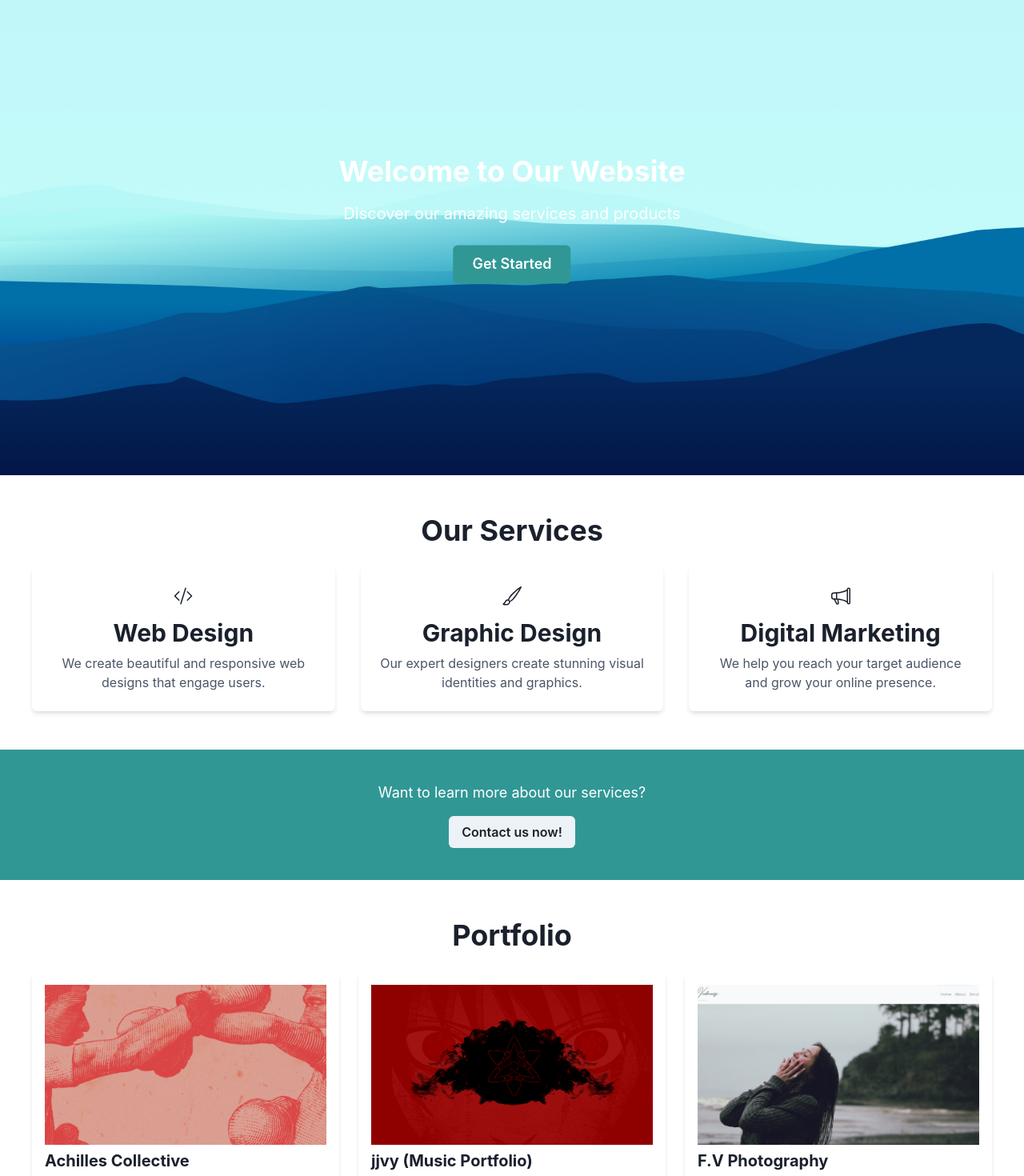
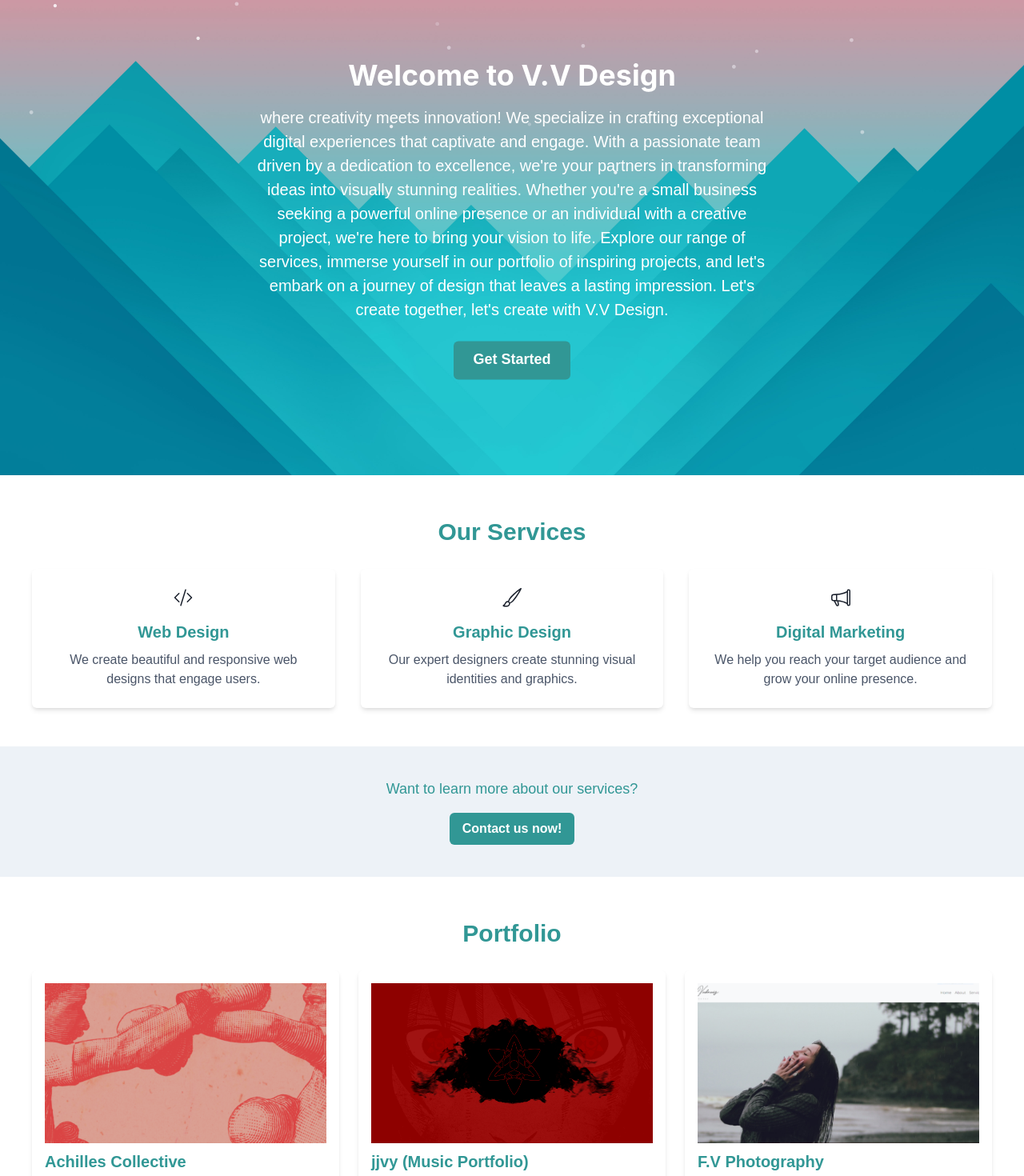
Before and after one commit to JvyJay/vv-design, a React (Create React App) app: page / in a window 1280 px wide. Shown: the part 178-1648 px from the top of the page at 80% size. Built offline with nearby package versions, Linux system fonts and the light colour scheme.

Commit message:
banner fix, font change -- general design additives

```diff
--- a/src/App.css
+++ b/src/App.css
@@ -1,3 +1,5 @@
+@import url('https://fonts.googleapis.com/css2?family=Josefin+Sans:wght@200;400;500;600;700&family=Raleway:wght@100;200;300;400;500;600;700;800;900&display=swap');
+
 .App {
   text-align: center;
 }
@@ -32,6 +34,7 @@
   from {
     transform: rotate(0deg);
   }
+
   to {
     transform: rotate(360deg);
   }
--- a/src/components/HeroArea.js
+++ b/src/components/HeroArea.js
@@ -1,6 +1,6 @@
 import React from 'react'
 import { Box, Heading, Text, Button, Flex } from '@chakra-ui/react';
-import heroImage from '../img/hero-area.jpg'; // Replace with your image path
+import heroImage from '../img/hero-area2.jpg'; // Replace with your image path
 
 export default function HeroArea() {
   return (
@@ -16,10 +16,10 @@ export default function HeroArea() {
     >
       <Box position="absolute" top="50%" left="50%" transform="translate(-50%, -50%)" textAlign="center">
         <Heading as="h1" size="xl" mb={4}>
-          Welcome to Our Website
+        Welcome to V.V Design
         </Heading>
         <Text fontSize="xl" mb={6}>
-          Discover our amazing services and products
+        where creativity meets innovation! We specialize in crafting exceptional digital experiences that captivate and engage. With a passionate team driven by a dedication to excellence, we're your partners in transforming ideas into visually stunning realities. Whether you're a small business seeking a powerful online presence or an individual with a creative project, we're here to bring your vision to life. Explore our range of services, immerse yourself in our portfolio of inspiring projects, and let's embark on a journey of design that leaves a lasting impression. Let's create together, let's create with V.V Design.
         </Text>
         <Flex justifyContent="center">
           <Button colorScheme="teal" size="lg">
--- a/src/components/PortfolioSection.js
+++ b/src/components/PortfolioSection.js
@@ -1,5 +1,5 @@
 import React from 'react';
-import { Box, Heading, SimpleGrid, Button } from '@chakra-ui/react';
+import { Box, Text, SimpleGrid, Button } from '@chakra-ui/react';
 import ProjectCard from './ProjectCard'; // Import the ProjectCard component
 // Images
 import project1 from '../img/achilles-collective.png';
@@ -31,9 +31,9 @@ const portfolioData = [
 const PortfolioSection = () => {
   return (
     <Box maxW="1200px" mx="auto" py={12}>
-      <Heading as="h2" size="xl" textAlign="center" mb={6}>
+      <Text color='teal.500' fontSize='3xl' fontWeight="bold" textAlign="center" mb={6}>
         Portfolio
-      </Heading>
+      </Text>
       <SimpleGrid columns={{ base: 1, md: 2, lg: 3 }} spacing={6}>
         {portfolioData.map((project, index) => (
           <ProjectCard
--- a/src/components/ProjectCard.js
+++ b/src/components/ProjectCard.js
@@ -1,13 +1,13 @@
 import React from 'react';
-import { Box, Image, Heading, Text, Button } from '@chakra-ui/react';
+import { Box, Image, Text, Button } from '@chakra-ui/react';
 
 const ProjectCard = ({ title, imageUrl, description, link }) => {
   return (
     <Box bg="white" boxShadow="md" p={4} borderRadius="md">
       <Image src={imageUrl} alt={title} h="200px" objectFit="cover" mb={2} />
-      <Heading as="h3" size="md" mb={2}>
+      <Text color='teal.500' fontWeight="bold" fontSize="xl" mb={2}>
         {title}
-      </Heading>
+      </Text>
       <Text mb={2}>{description}</Text>
       <Button as="a" href={link} colorScheme="teal" size="sm">
               Learn More
--- a/src/components/ServiceCard.js
+++ b/src/components/ServiceCard.js
@@ -1,5 +1,5 @@
 import React from 'react';
-import { Box, Heading, Text, Flex, Icon } from '@chakra-ui/react';
+import { Box, Text, Flex, Icon } from '@chakra-ui/react';
 
 const ServiceCard = ({ title, description, icon }) => {
   return (
@@ -7,9 +7,9 @@ const ServiceCard = ({ title, description, icon }) => {
       <Flex alignItems="center" justifyContent="center" mb={4}>
         {icon}
       </Flex>
-      <Heading as="h3" size="lg" mb={2}>
+      <Text color='teal.500' fontWeight="bold" fontSize="xl" mb={2}>
         {title}
-      </Heading>
+      </Text>
       <Text color="gray.600">{description}</Text>
     </Box>
   );
--- a/src/components/TeamMemberCard.js
+++ b/src/components/TeamMemberCard.js
@@ -1,11 +1,11 @@
 import React from 'react';
-import { Box, Image, Text, VStack } from '@chakra-ui/react';
+import { Box, Text, VStack } from '@chakra-ui/react';
 
 const TeamMemberCard = ({ name, role, imageUrl }) => {
   return (
     <Box p={4} bg="white" boxShadow="md" borderRadius="md">
       <VStack mt={4} alignItems="center" textAlign="center">
-        <Text fontWeight="bold">{name}</Text>
+        <Text color='teal.500' fontWeight="bold" fontSize="xl">{name}</Text>
         <Text fontSize="sm" color="gray.600">{role}</Text>
       </VStack>
     </Box>
--- a/src/index.css
+++ b/src/index.css
@@ -1,8 +1,6 @@
 body {
   margin: 0;
-  font-family: -apple-system, BlinkMacSystemFont, 'Segoe UI', 'Roboto', 'Oxygen',
-    'Ubuntu', 'Cantarell', 'Fira Sans', 'Droid Sans', 'Helvetica Neue',
-    sans-serif;
+  font-family: 'Raleway', sans-serif !important;
   -webkit-font-smoothing: antialiased;
   -moz-osx-font-smoothing: grayscale;
 }
--- a/src/pages/About.js
+++ b/src/pages/About.js
@@ -64,9 +64,9 @@ export default function About() {
       <Box py={12}>
         <Container maxW="xl">
           <VStack spacing={8} align="center">
-            <Heading as="h2" size="xl">
+            <Text color='teal.500' fontSize='3xl' fontWeight="bold">
               Our Team
-            </Heading>
+            </Text>
             <SimpleGrid columns={{ base: 1, md: 2, lg: 3 }} spacing={8} mt={4}>
               {teamMembers.map((member, index) => (
                 <TeamMemberCard key={index} name={member.name} role={member.role} description={member.description} />
--- a/src/pages/Contact.js
+++ b/src/pages/Contact.js
@@ -8,9 +8,9 @@ const Contact = () => {
 
   return (
     <Box>
-      <Heading as="h2" size="xl" textAlign="center" py={8}>
+      <Text color='teal.500' fontSize='3xl' fontWeight="bold" textAlign="center" py={8}>
         Contact Us
-      </Heading>
+      </Text>
       <Flex direction={isSmallerThanMd ? "column" : "row"} justify="center">
         <Box maxW="400px" mb={isSmallerThanMd ? 4 : 0} mr={isSmallerThanMd ? 0 : 8}>
           <VStack spacing={4} alignItems={isSmallerThanMd ? "center" : "flex-start"}>
--- a/src/pages/Home.js
+++ b/src/pages/Home.js
@@ -34,9 +34,9 @@ const Home = () => {
       <HeroArea />
       {/* Services Section */}
       <Box maxW="1200px" mx="auto" py={12}>
-        <Heading as="h2" size="xl" textAlign="center" mb={6}>
+        <Text color='teal.500' fontSize='3xl' fontWeight="bold" textAlign="center" mb={6}>
           Our Services
-        </Heading>
+        </Text>
         <SimpleGrid columns={{ base: 1, md: 2, lg: 3 }} spacing={8}>
         {services.map((service, index) => (
           <ServiceCard key={index} title={service.title} description={service.description} icon={service.icon} />
@@ -46,17 +46,17 @@ const Home = () => {
       {/* Services Section */}
       {/* Banner Section */}
       <Flex
-        bg="teal.500"
+        bg="gray.100"
         color="white"
         p={10}
         flexDirection="column"
         justify="center" // Horizontally center
         align="center" // Vertically center
       >
-        <Text mb="4" fontSize="lg">
+        <Text color='teal.500' mb="4" fontSize="lg">
           Want to learn more about our services?{' '}
         </Text>
-        <Button>
+        <Button bg='teal.500' color='white'>
           <Link to="/contact" color="white">
             Contact us now!
           </Link>
```
Also changed, not shown: src/img/hero-area2.jpg (added).
